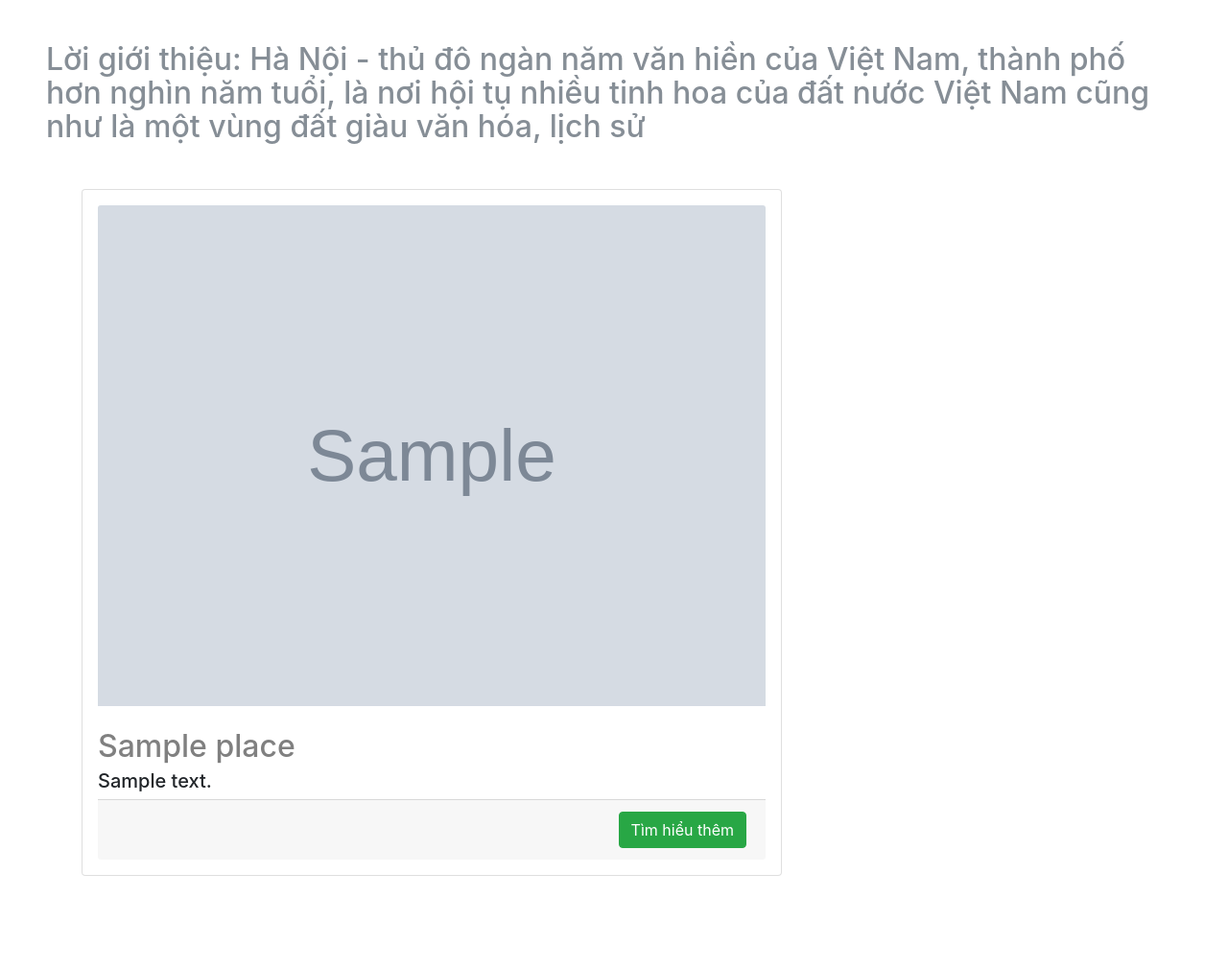
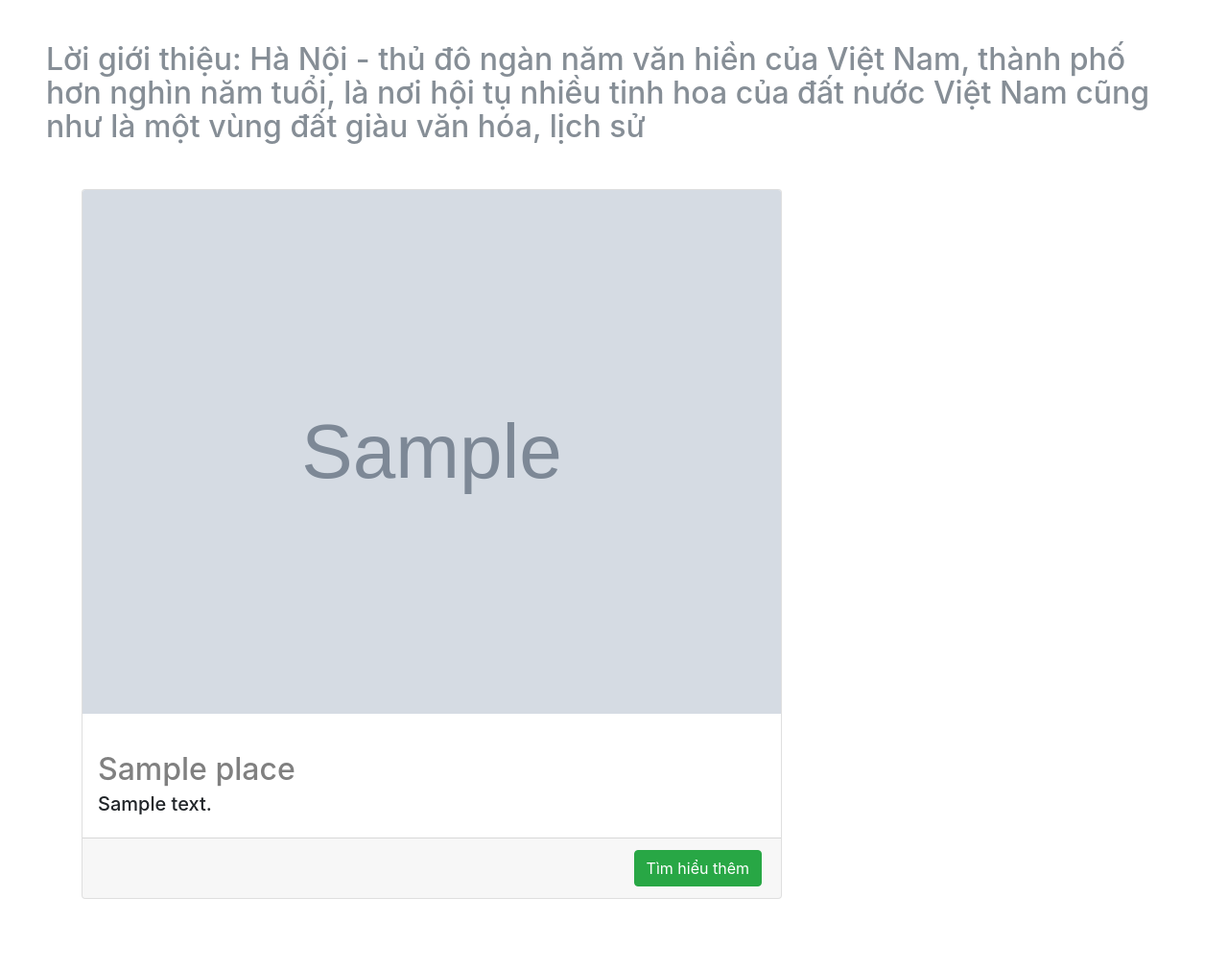
Before and after one commit to dieforice/Corners-of-Hanoi, a Python web app: template templates/index.html in a window 1280 px wide. Shown: the part 206-1215 px from the top of the page at 96% size. Before the commit the page ends 1119 px from the top, so only its background shows below. Run offline with Jinja, Linux system fonts and the light colour scheme; the template is opened without the code that fills it: most values are stand-ins (such as "Sample title", 1, 10 or a date in 2020); grey boxes marked "Sample" are stand-in pictures; some libraries are stand-ins or nearby versions.

Commit message:
Add files via upload

```diff
--- a/templates/index.html
+++ b/templates/index.html
@@ -19,10 +19,12 @@
   <div class="row">
     {% for place in places %}
       <div class="col-md-8 col-sm-6 mb-5">
-        <div class="card-girl-type card mb-4 p-3">
+        <div class="card-girl-type card mb-4">
             <img src="{{place["image"]}}" alt="" class="mb-4 img-fluid card-img-top">
-            <h2 id="grey_tag">{{place["name"]}}</h2>
-            <h5>{{place["description"]}}</h5>
+            <div class="m-3">
+              <h2 id="grey_tag">{{place["name"]}}</h2>
+              <h5>{{place["description"]}}</h5>
+            </div>
             <div class="card-footer">
               <div class="clearfix">
                   <button class="btn btn-success float-right">Tìm hiểu thêm</button>
```
